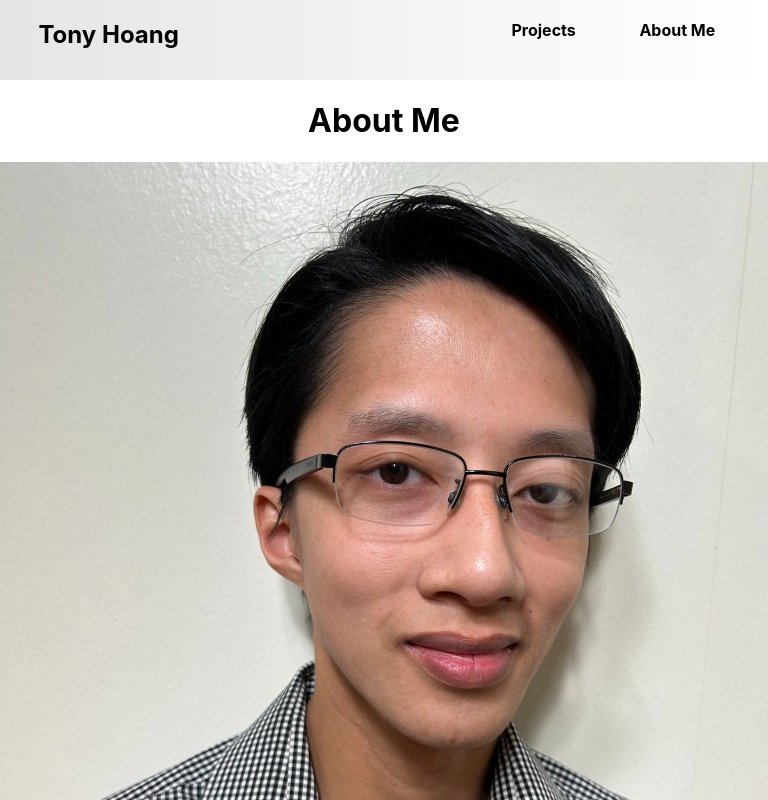
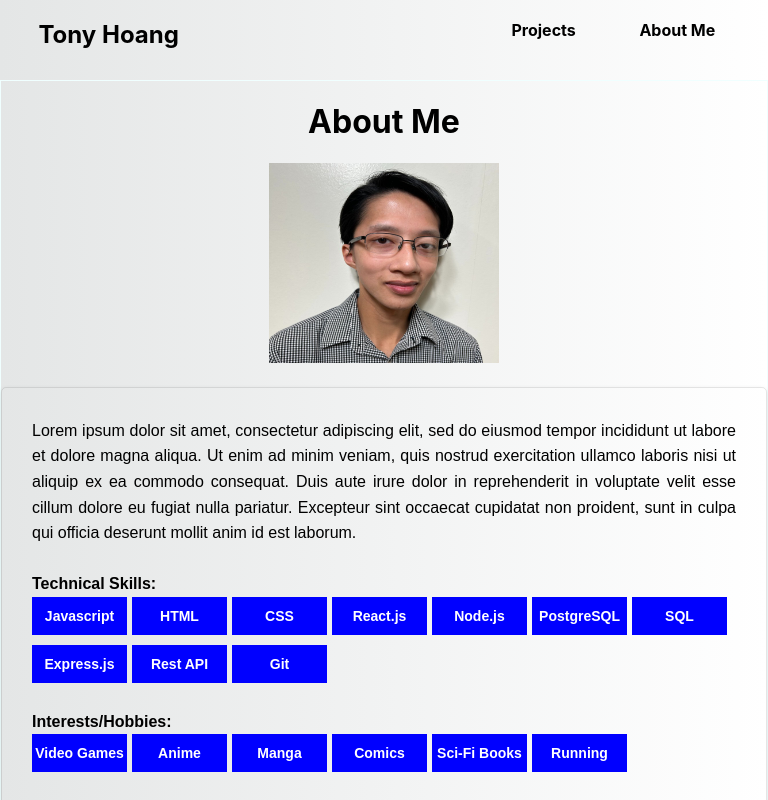
Before and after one commit to TonyH98/tony-portfolio, a React (Create React App) app: page /About in a window 768 px wide. Shown: the top 800 px of the page. Built offline with nearby package versions, Linux system fonts and the light colour scheme.

Commit message:
Media query for about section finished, for some reason links for project page doesn't work in mobile view

```diff
--- a/src/Components/About/About.css
+++ b/src/Components/About/About.css
@@ -23,7 +23,7 @@
         box-shadow: 0 2px 5px rgba(0, 0, 0, 0.1);
         position: relative;
         right: 30px;
-        border: black solid 1px;
+
       }
 
 
@@ -43,3 +43,108 @@
     }
 
 }
+
+
+@media (max-width: 576px){
+  .About{
+    background-color: linear;
+    background: linear-gradient(to right, rgb(228, 230, 230), white);
+    height: 100vh;
+    border: solid 1px azure;
+  }
+
+  .profile-picture{
+    width: 230px;
+    height: 200px;
+}
+
+
+.bio-container {
+  font-family: Arial, sans-serif;
+  font-size: 16px;
+  text-align: justify;
+  line-height: 1.6;
+  padding: 30px;
+  border: solid 1px rgba(0, 0, 0, 0.1);
+  border-radius: 5px;
+  box-shadow: 0 2px 5px rgba(0, 0, 0, 0.1);
+  position: relative;
+  margin: 0 auto; /* Add this line */
+  width: fit-content; /* Add this line if you want the container's width to fit its content */
+}
+
+
+.some-links{
+  display: grid;
+  grid-template-columns: repeat(3, 50px);
+
+}
+
+.About-Section{
+  display: grid;
+  grid-row-gap: 20px;
+
+}
+
+
+}
+
+
+
+@media (min-width: 577px) and (max-width: 768px){
+
+  .About{
+    background-color: linear;
+    background: linear-gradient(to right, rgb(228, 230, 230), white);
+    height: 100vh;
+    border: solid 1px azure;
+  }
+
+  .profile-picture{
+    width: 230px;
+    height: 200px;
+}
+
+
+.bio-container {
+  font-family: Arial, sans-serif;
+  font-size: 16px;
+  text-align: justify;
+  line-height: 1.6;
+  padding: 30px;
+  border: solid 1px rgba(0, 0, 0, 0.1);
+  border-radius: 5px;
+  box-shadow: 0 2px 5px rgba(0, 0, 0, 0.1);
+  position: relative;
+  margin: 0 auto; /* Add this line */
+  width: fit-content; /* Add this line if you want the container's width to fit its content */
+}
+
+
+.bio-container {
+  font-family: Arial, sans-serif;
+  font-size: 16px;
+  text-align: justify;
+  line-height: 1.6;
+  padding: 30px;
+  border: solid 1px rgba(0, 0, 0, 0.1);
+  border-radius: 5px;
+  box-shadow: 0 2px 5px rgba(0, 0, 0, 0.1);
+  position: relative;
+  margin: 0 auto; /* Add this line */
+  width: fit-content; /* Add this line if you want the container's width to fit its content */
+}
+
+.some-links{
+  display: grid;
+  grid-template-columns: repeat(3, 30px);
+
+}
+
+.About-Section{
+  display: grid;
+  grid-row-gap: 20px;
+
+}
+
+}
--- a/src/Components/About/About.js
+++ b/src/Components/About/About.js
@@ -23,6 +23,7 @@ return(
         <div className="profile-container">
             <img src="/profile.jpeg" alt="profile" className="profile-picture"></img>
         </div>
+
 
         <div className="bio-container">
 
--- a/src/Components/Projects/Project.css
+++ b/src/Components/Projects/Project.css
@@ -145,7 +145,12 @@
     top: 1000px;
   }
 
+  .project-page{
+    background-color: linear;
+    background: linear-gradient(to right, rgb(228, 230, 230), white);
+    border: solid 1px azure
 
+  }
 
 
 }
@@ -215,4 +220,11 @@ top: 1050px
 }
 
 
+.project-page{
+  background-color: linear;
+  background: linear-gradient(to right, rgb(228, 230, 230), white);
+  border: solid 1px azure
+
 }
+
+}
```
